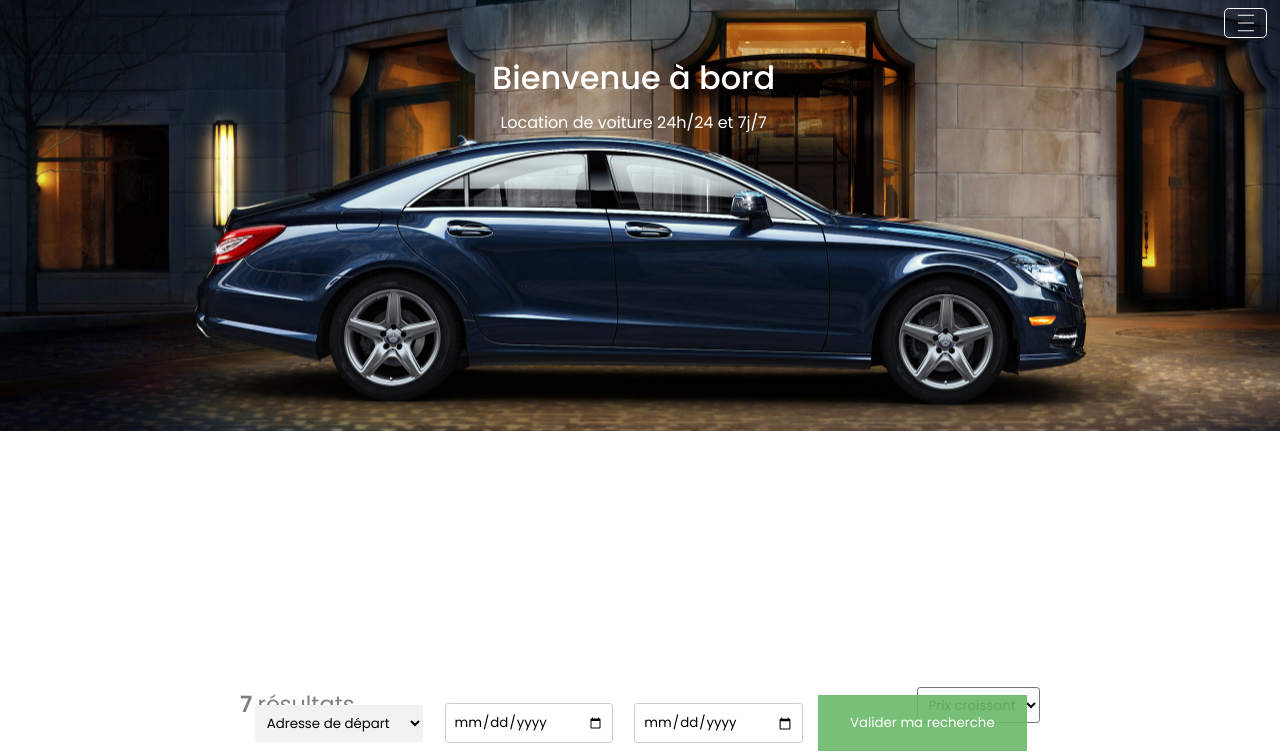
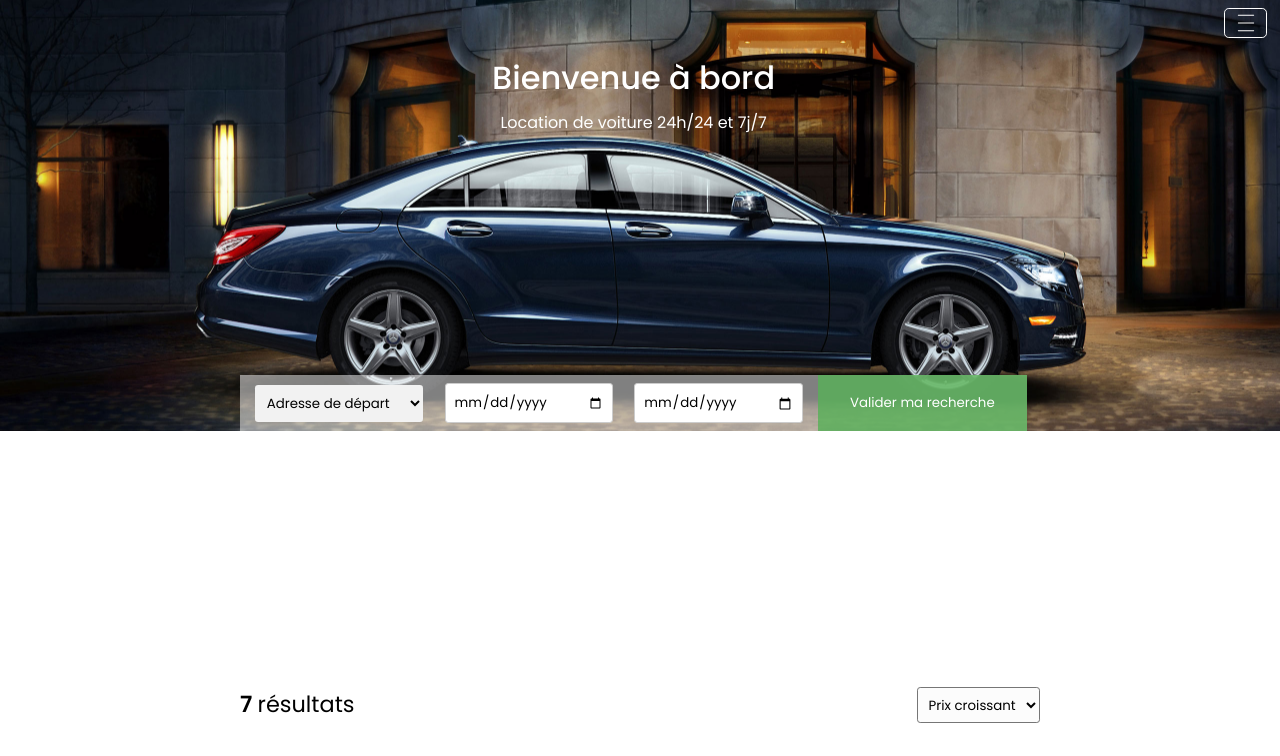
Before and after one commit to kevincalixte/vtc, a React (Vite) app in the folder vtc/: page / in a window 1280 px wide. Shown: the top 756 px of the page. Built offline with nearby package versions, Linux system fonts and the light colour scheme.

Commit message:
LineCar - add props + test fix FormCar 2

```diff
--- a/vtc/src/App.css
+++ b/vtc/src/App.css
@@ -18,7 +18,6 @@
     background-color: white !important;
     color: #3E8F3E !important;
 }
-
 /* MOBILE FIRST */
 
 /* .HomeCar {
@@ -51,8 +50,8 @@ main {
     }
 
     .FormCar {
-        position: relative !important;
-        top: 20rem !important;
+        position: relative;
+        top: 20rem;
     }
 
     .SortCar {
```
